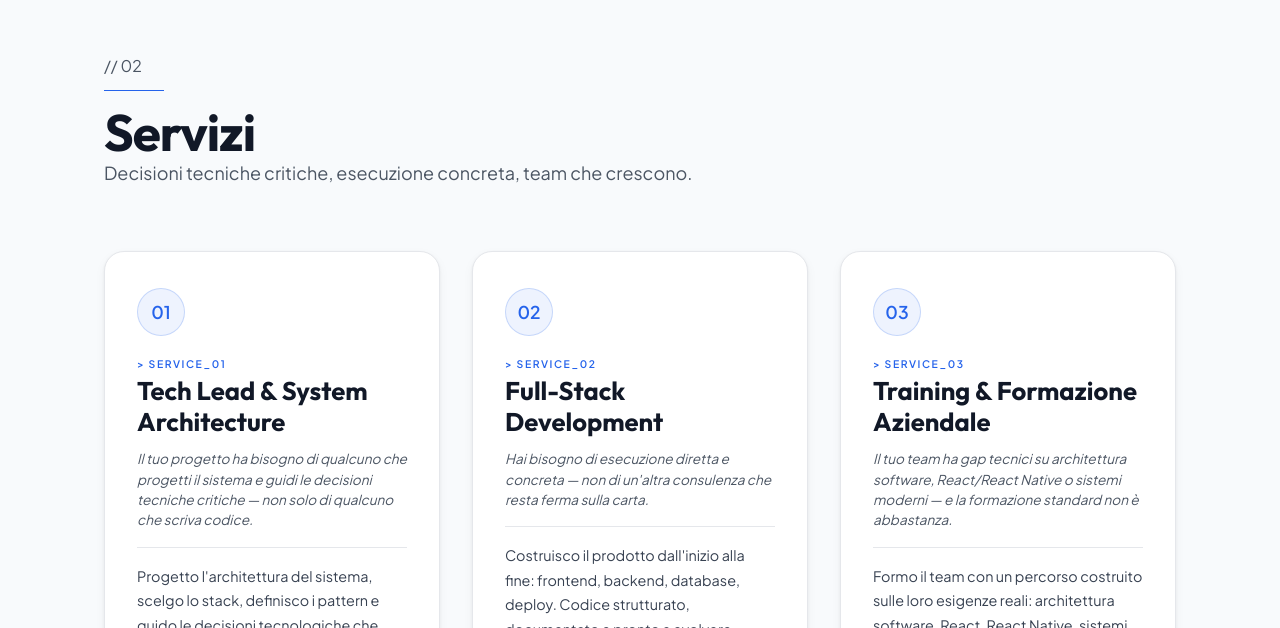
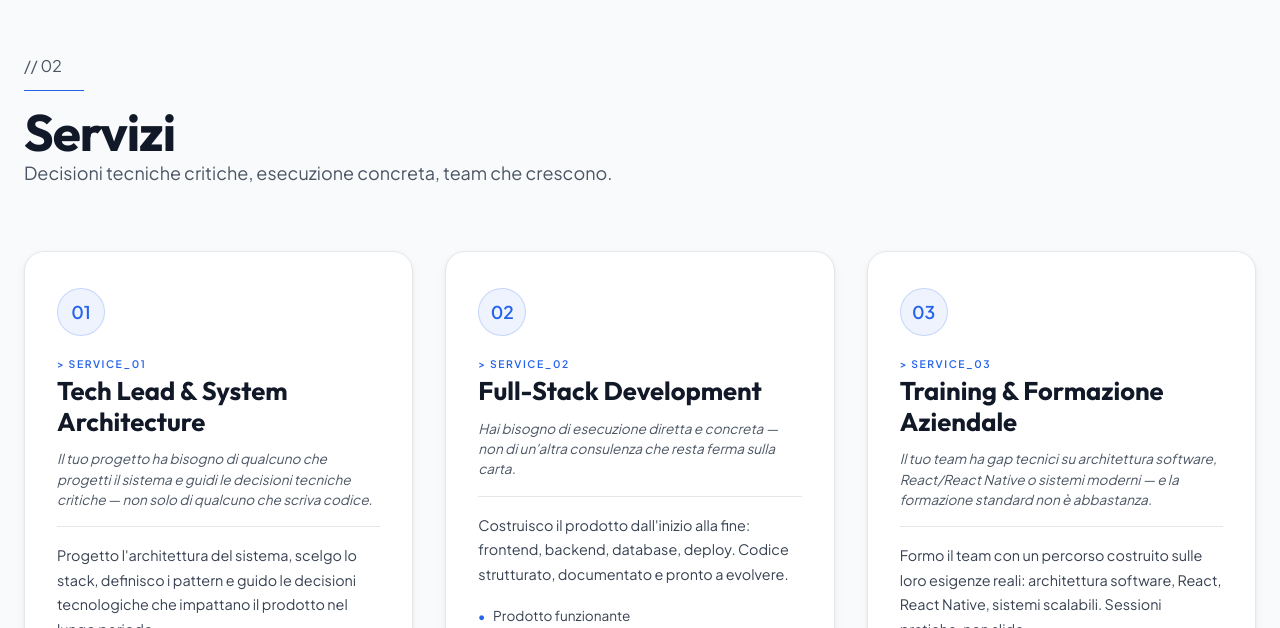
Before and after one commit to Flame0510/micheletornello.com, a Next.js app: page / in a window 1280 px wide. Shown: the part 2532-3160 px from the top of the page. Built offline with nearby package versions, Linux system fonts and the light colour scheme.

Commit message:
fix(ds): Services container-lg, Navbar padding clamp mobile

```diff
--- a/src/components/layout/Navbar.tsx
+++ b/src/components/layout/Navbar.tsx
@@ -122,7 +122,7 @@ const Navbar = () => {
           borderBottom: scrolled ? '1px solid var(--border)' : '1px solid transparent',
         }}
       >
-        <div className="container-nav flex items-center justify-between">
+        <div className="container-nav flex items-center justify-between" style={{ paddingLeft: 'clamp(1rem, 4vw, 1.5rem)', paddingRight: 'clamp(1rem, 4vw, 1.5rem)' }}>
           <div className="flex items-center gap-4">
             <Logo />
             <span style={{ fontFamily: 'var(--font-body)', fontSize: '0.75rem', color: 'var(--text-muted)', letterSpacing: '0.1em' }}>·</span>
--- a/src/components/sections/Services.tsx
+++ b/src/components/sections/Services.tsx
@@ -15,7 +15,7 @@ export const Services = () => {
   const serviceKeys = ["SERVICE_01", "SERVICE_02", "SERVICE_03"];
 
   return (
-    <section id="services" className="container py-24 overflow-hidden" style={{ background: 'var(--bg-base)' }}>
+    <section id="services" className="container-lg py-24 overflow-hidden" style={{ background: 'var(--bg-base)' }}>
       <SectionTitle prefix="// 02" title={t.title} subtitle={t.subtitle} />
 
       <motion.div
```
